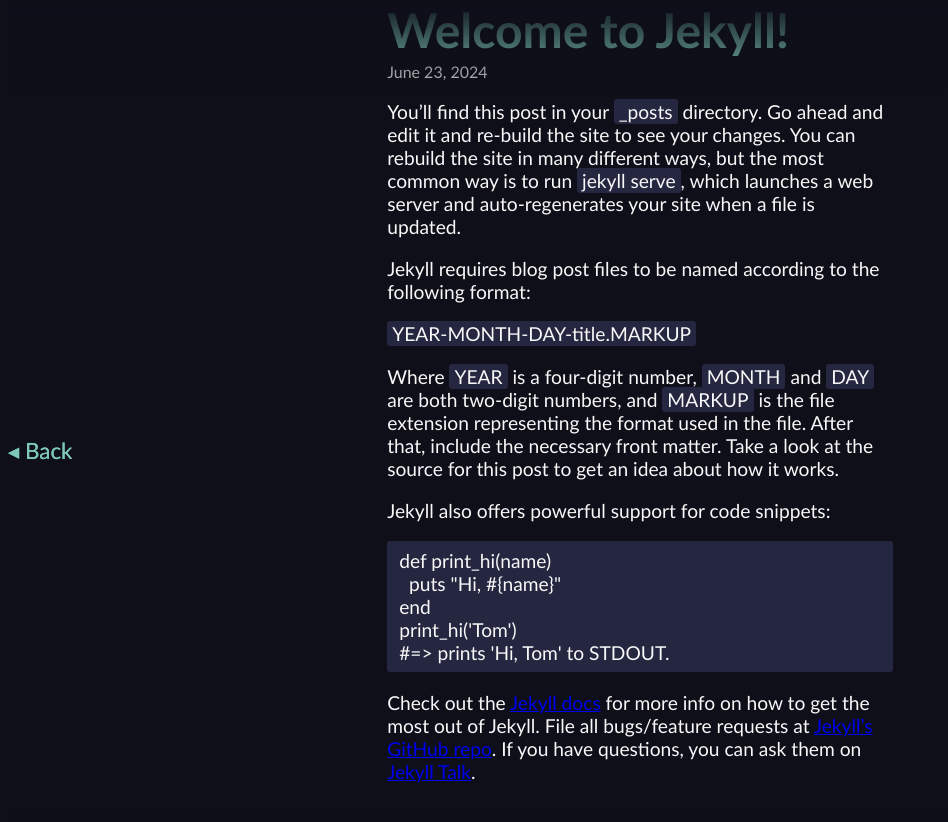
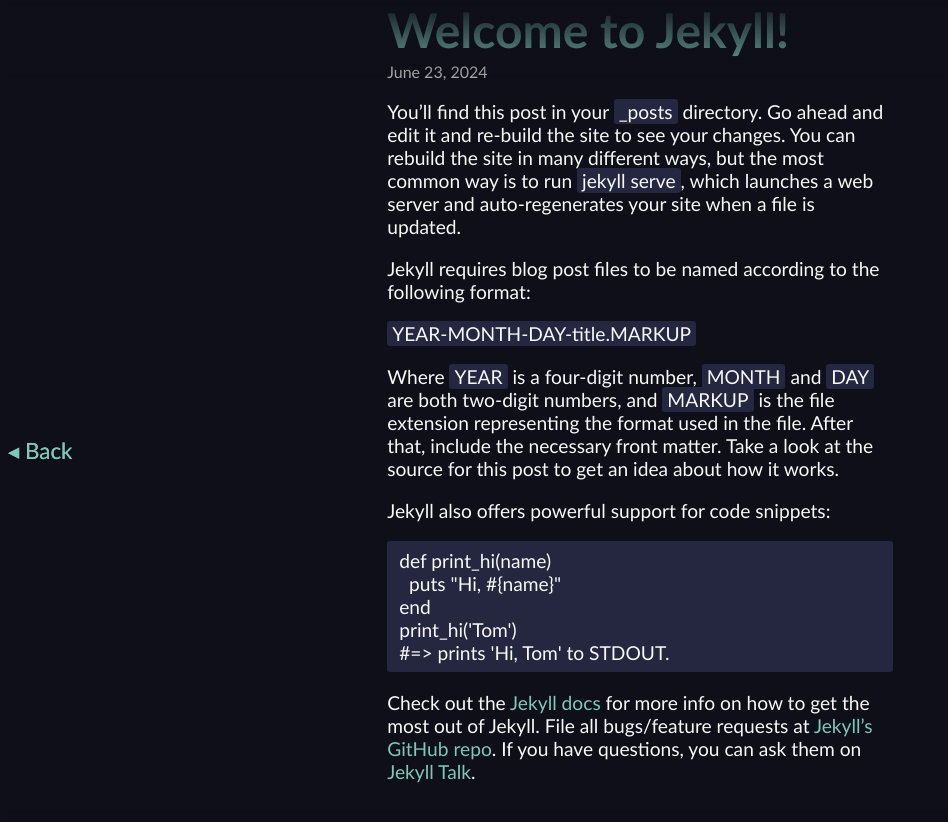
Before and after one commit to liamb09/blog, a Jekyll site: the page built from _posts/2024-06-24-welcome-to-jekyll.markdown, in a window 1280 px wide and 900 px high, scrolled down 137 px. Shown: the top 822 px of the window, without its empty margins (0-948 px from the left). Built offline with Jekyll 4.4.1, drawn with Linux system fonts in a browser that asks for light colours.

Commit message:
Fix link styling in post

```diff
--- a/assets/css/postStyles.css
+++ b/assets/css/postStyles.css
@@ -99,6 +99,16 @@ footer {
     height: 10vh;
 }
 
+a {
+    color: var(--primary);
+    text-decoration: none;
+    transition: color .25s;
+}
+
+a:hover {
+    color: var(--off-white);
+}
+
 /* Code formatting from _site/main.css */
 pre, code {
     font-size: 15px;
```
